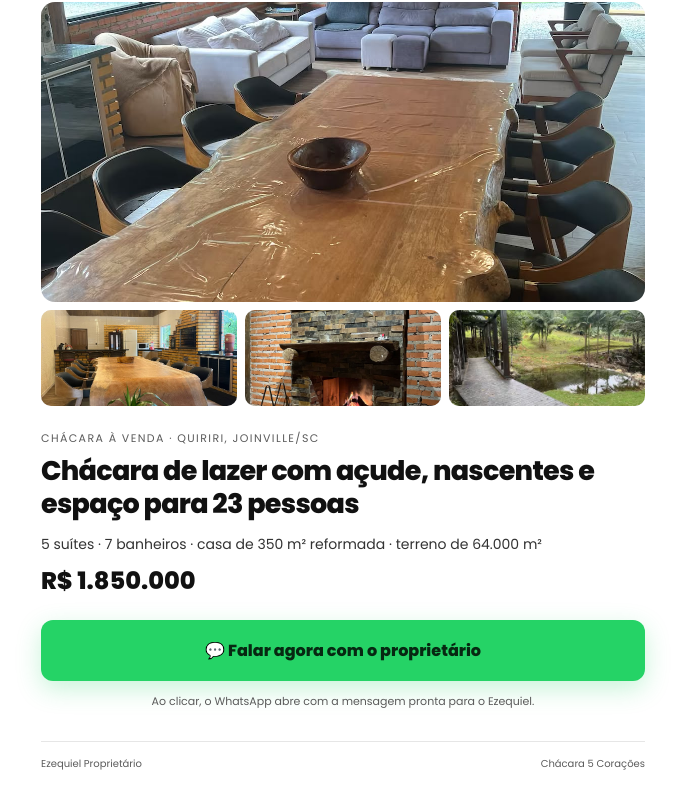
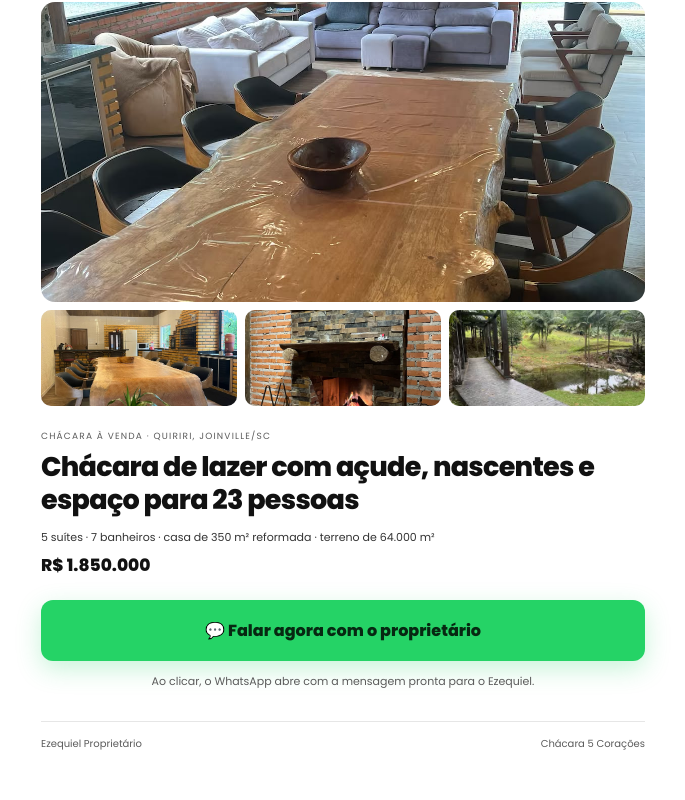
Before and after one commit to Trafseg/ezequiel-imoveis-2-chacara, a plain HTML site: page index.html in a window 1280 px wide. Shown: the part 68-868 px from the top of the page, without its empty margins (297-982 px from the left). Drawn offline with Linux system fonts and the light colour scheme.

Commit message:
Atualização via Central Trafficfy

```diff
--- a/index.html
+++ b/index.html
@@ -15,16 +15,16 @@ body{margin:0;font-family:Poppins,Arial,sans-serif;color:var(--ink);background:#
 .hero{display:block;width:100%;height:300px;object-fit:cover;border-radius:14px;margin-top:18px;background:#eee}
 .thumbs{display:grid;grid-template-columns:repeat(3,1fr);gap:8px;margin-top:8px}
 .thumbs img{display:block;width:100%;height:96px;object-fit:cover;border-radius:10px;background:#eee}
-.tag{font-size:11px;letter-spacing:1.4px;text-transform:uppercase;color:var(--muted);margin:24px 0 8px}
+.tag{font-size:9px;letter-spacing:1.2px;text-transform:uppercase;color:var(--muted);margin:24px 0 8px}
 h1{font-size:27px;line-height:1.22;letter-spacing:-.7px;margin:0 0 12px;font-weight:800}
-.specs{font-size:14px;line-height:1.6;color:#333;margin:0 0 6px}
-.preco{font-size:24px;font-weight:800;margin:8px 0 22px}
+.specs{font-size:11px;line-height:1.6;color:#333;margin:0 0 6px}
+.preco{font-size:17px;font-weight:800;margin:6px 0 22px}
 .btn{display:flex;align-items:center;justify-content:center;gap:10px;width:100%;margin-top:6px;padding:18px;border:0;border-radius:12px;background:var(--green);color:#072812;font:inherit;font-weight:800;font-size:16px;cursor:pointer;box-shadow:0 8px 24px rgba(37,211,102,.25);text-decoration:none}
 .btn:hover{background:#1fbb5c}
 .btn:focus-visible{outline:3px solid var(--ink);outline-offset:3px}
 .micro{font-size:11px;color:var(--muted);text-align:center;margin:12px 0 0;line-height:1.6}
 footer{margin-top:30px;border-top:1px solid var(--line);padding-top:14px;font-size:10px;color:var(--muted);display:flex;justify-content:space-between;gap:12px;flex-wrap:wrap}
-@media(max-width:560px){.wrap{padding:14px 16px 22px}h1{font-size:22px}.hero{height:230px}.thumbs img{height:74px}.preco{font-size:20px}}
+@media(max-width:560px){.wrap{padding:14px 16px 22px}h1{font-size:22px}.hero{height:230px}.thumbs img{height:74px}.preco{font-size:15px}.specs{font-size:10.5px}.tag{font-size:8.5px}}
 </style>
 <!-- Meta Pixel — Ezequiel Maia -->
 <script>
```
